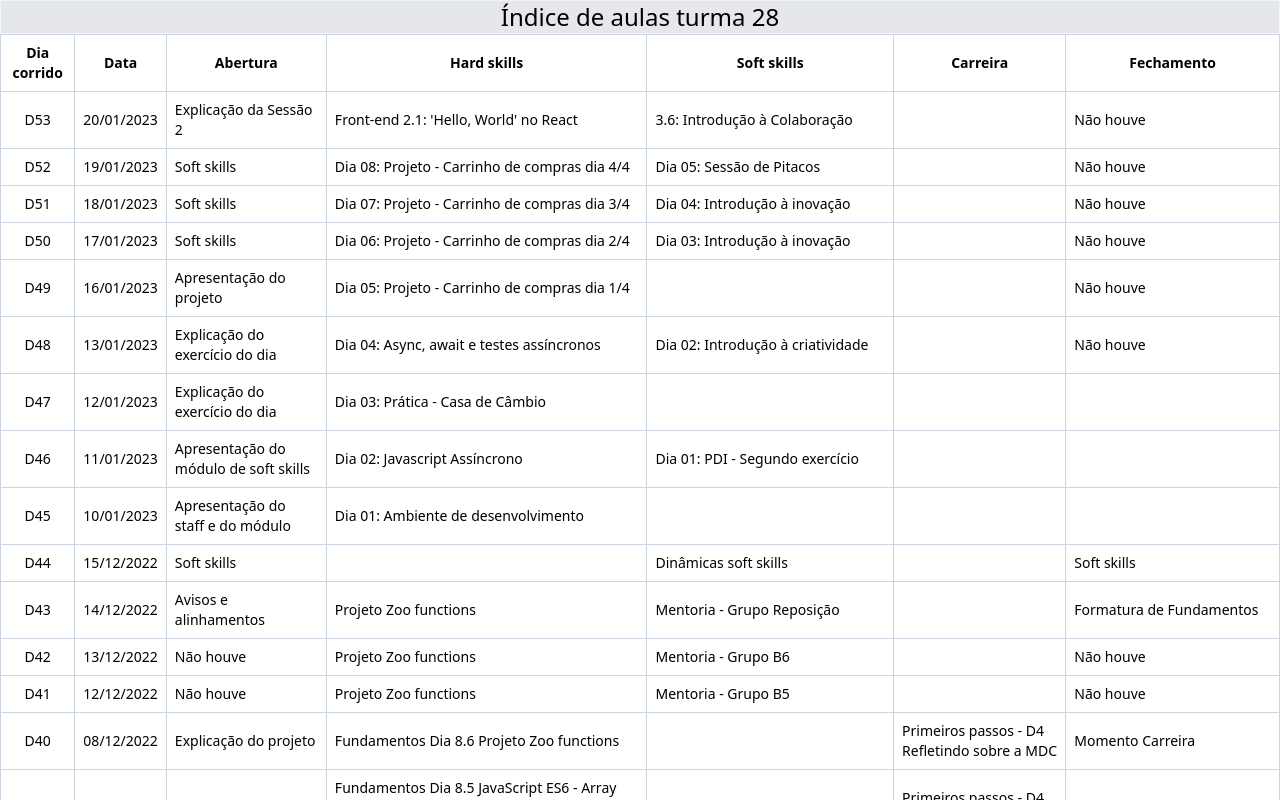
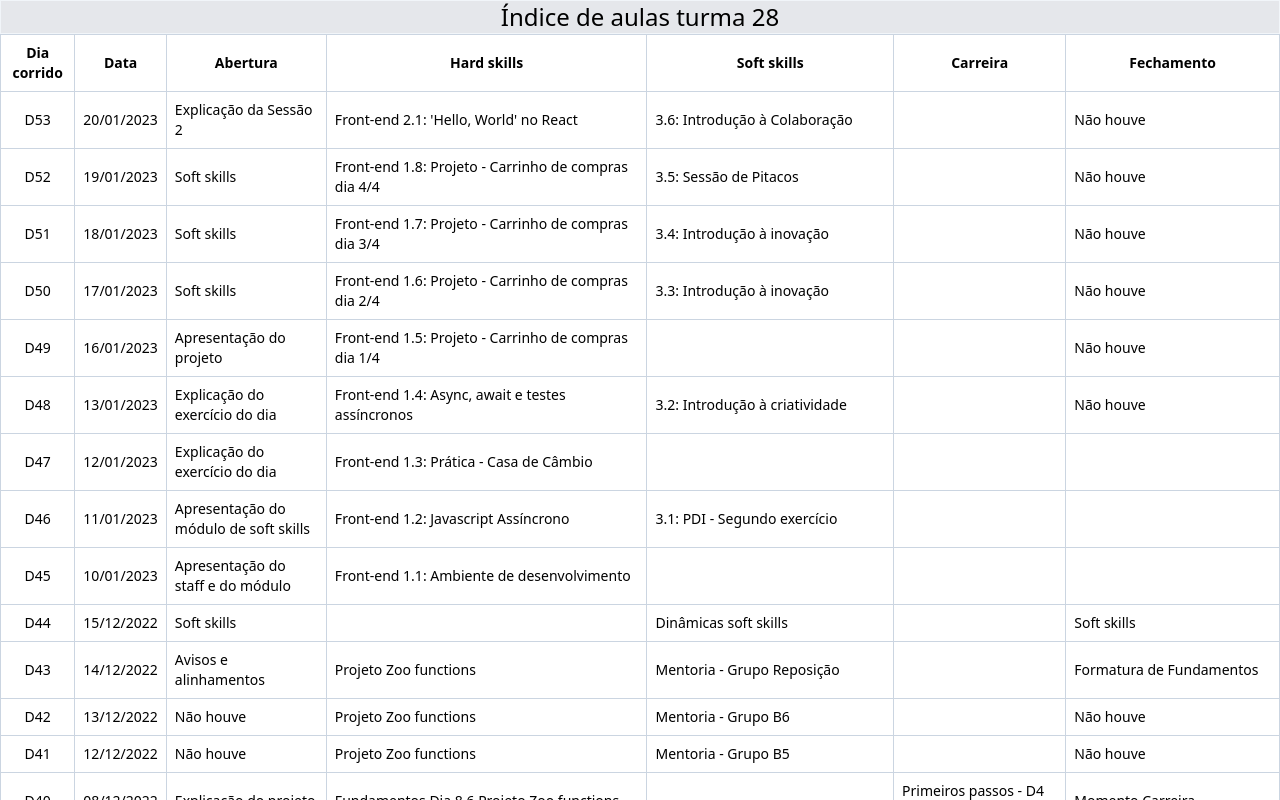
Before and after one commit to parseiro/course-annotations, a React (Create React App) app: page / in a window 1280 px wide. Shown: the top 800 px of the page. Built offline with nearby package versions, Linux system fonts and the light colour scheme.

Commit message:
Correcao de nomes de sessoes

```diff
--- a/src/App.js
+++ b/src/App.js
@@ -15,8 +15,8 @@ const days = [
     {
         title: "D52",
         date: new Date("2023, 01, 19"),
-        hardSkills: "Dia 08: Projeto - Carrinho de compras dia 4/4",
-        softSkils: "Dia 05: Sessão de Pitacos",
+        hardSkills: "Front-end 1.8: Projeto - Carrinho de compras dia 4/4",
+        softSkils: "3.5: Sessão de Pitacos",
         carreira: "",
         abertura: "Soft skills",
         fechamento: "Não houve",
@@ -24,8 +24,8 @@ const days = [
     {
         title: "D51",
         date: new Date("2023, 01, 18"),
-        hardSkills: "Dia 07: Projeto - Carrinho de compras dia 3/4",
-        softSkils: "Dia 04: Introdução à inovação",
+        hardSkills: "Front-end 1.7: Projeto - Carrinho de compras dia 3/4",
+        softSkils: "3.4: Introdução à inovação",
         carreira: "",
         abertura: "Soft skills",
         fechamento: "Não houve",
@@ -33,8 +33,8 @@ const days = [
     {
         title: "D50",
         date: new Date("2023, 01, 17"),
-        hardSkills: "Dia 06: Projeto - Carrinho de compras dia 2/4",
-        softSkils: "Dia 03: Introdução à inovação",
+        hardSkills: "Front-end 1.6: Projeto - Carrinho de compras dia 2/4",
+        softSkils: "3.3: Introdução à inovação",
         carreira: "",
         abertura: "Soft skills",
         fechamento: "Não houve",
@@ -42,7 +42,7 @@ const days = [
     {
         title: "D49",
         date: new Date("2023, 01, 16"),
-        hardSkills: "Dia 05: Projeto - Carrinho de compras dia 1/4",
+        hardSkills: "Front-end 1.5: Projeto - Carrinho de compras dia 1/4",
         softSkils: "",
         carreira: "",
         abertura: "Apresentação do projeto",
@@ -51,8 +51,8 @@ const days = [
     {
         title: "D48",
         date: new Date("2023, 01, 13"),
-        hardSkills: "Dia 04: Async, await e testes assíncronos",
-        softSkils: "Dia 02: Introdução à criatividade",
+        hardSkills: "Front-end 1.4: Async, await e testes assíncronos",
+        softSkils: "3.2: Introdução à criatividade",
         carreira: "",
         abertura: "Explicação do exercício do dia",
         fechamento: "Não houve",
@@ -60,7 +60,7 @@ const days = [
     {
         title: "D47",
         date: new Date("2023, 01, 12"),
-        hardSkills: "Dia 03: Prática - Casa de Câmbio",
+        hardSkills: "Front-end 1.3: Prática - Casa de Câmbio",
         softSkils: "",
         carreira: "",
         abertura: "Explicação do exercício do dia",
@@ -69,8 +69,8 @@ const days = [
     {
         title: "D46",
         date: new Date("2023, 01, 11"),
-        hardSkills: "Dia 02: Javascript Assíncrono",
-        softSkils: "Dia 01: PDI - Segundo exercício",
+        hardSkills: "Front-end 1.2: Javascript Assíncrono",
+        softSkils: "3.1: PDI - Segundo exercício",
         carreira: "",
         abertura: "Apresentação do módulo de soft skills",
         fechamento: "",
@@ -78,7 +78,7 @@ const days = [
     {
         title: "D45",
         date: new Date("2023, 01, 10"),
-        hardSkills: "Dia 01: Ambiente de desenvolvimento",
+        hardSkills: "Front-end 1.1: Ambiente de desenvolvimento",
         softSkils: "",
         carreira: "",
         abertura: "Apresentação do staff e do módulo",
```
